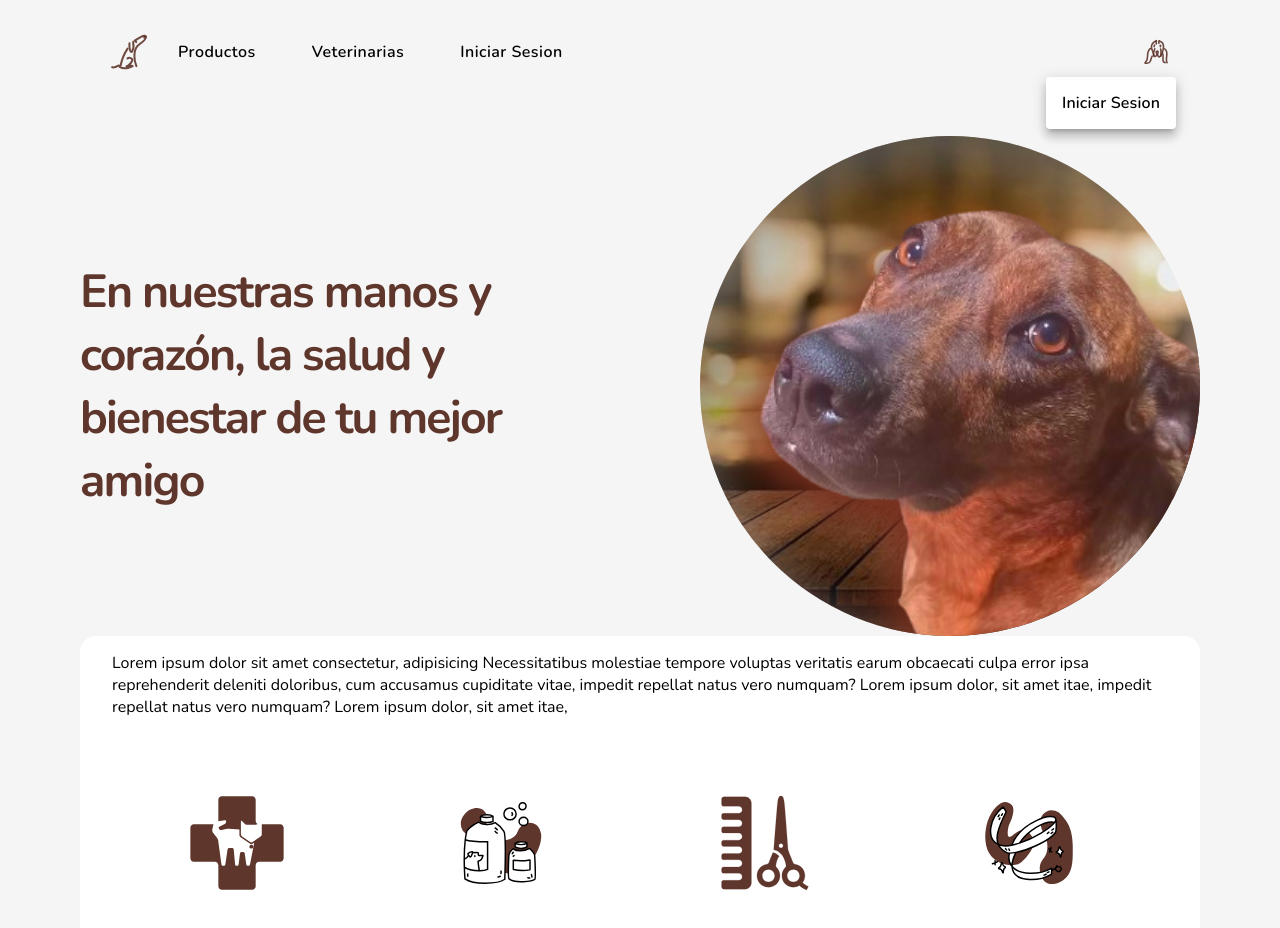
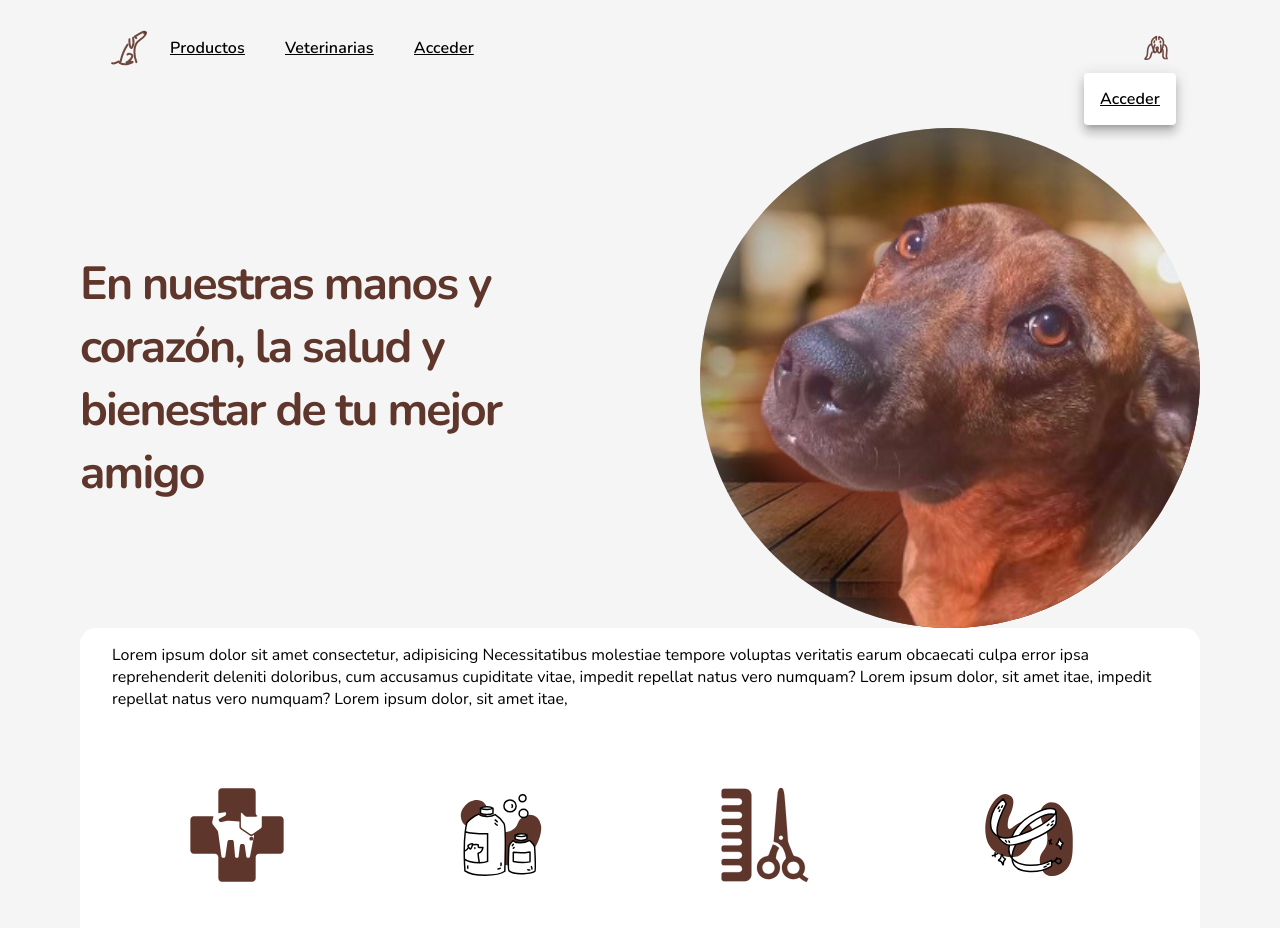
Before and after one commit to LPZneider/app-veterinaria, a React (Vite) app: page /home in a window 1280 px wide. Both pictures are taken after a click on the button "Open settings". Shown: the top 928 px of the page. Built offline with nearby package versions, Linux system fonts and the light colour scheme.

Commit message:
creando login

```diff
--- a/src/App.tsx
+++ b/src/App.tsx
@@ -9,6 +9,7 @@ import store from "./redux/store";
 import { RoutesWithNotFound } from "./utilities";
 import { RoleGuard } from "./guards";
 import { Props } from "./guards/rol.guard";
+import { Login } from "./pages/Login";
 
 function App() {
   return (
@@ -19,6 +20,7 @@ function App() {
             <RoutesWithNotFound>
               <Route path="/" element={<Navigate to={PublicRoutes.HOME} />} />
               <Route path={PublicRoutes.HOME} element={<Home />} />
+              <Route path={PublicRoutes.LOGIN} element={<Login />} />
               <Route element={<AuthGuard privateValidation={true} />}>
                 <Route element={<RoleGuard {...tipoUser} />}>
                   {rutas.map((r) => {
--- a/src/components/Navbar/Navbar.tsx
+++ b/src/components/Navbar/Navbar.tsx
@@ -13,11 +13,9 @@ import Tooltip from "@mui/material/Tooltip";
 import MenuItem from "@mui/material/MenuItem";
 import PetsIcon from "@mui/icons-material/Pets";
 import { useEffect } from "react";
+import { PropsNav } from "../../models/navbar";
 
-const pages = ["Productos", "Veterinarias", "iniciar sesion"];
-const settings = ["iniciar sesion"];
-
-function Navbar() {
+function Navbar({ pages, settings }: PropsNav) {
   const [anchorElNav, setAnchorElNav] = React.useState<null | HTMLElement>(
     null
   );
@@ -70,7 +68,7 @@ function Navbar() {
             variant="h6"
             noWrap
             component="a"
-            href="#app-bar-with-responsive-menu"
+            href="/home"
             sx={{
               mr: 2,
               display: { xs: "none", md: "flex" },
@@ -114,8 +112,10 @@ function Navbar() {
               }}
             >
               {pages.map((page) => (
-                <MenuItem key={page} onClick={handleCloseNavMenu}>
-                  <Typography textAlign="center">{page}</Typography>
+                <MenuItem key={page.title} onClick={handleCloseNavMenu}>
+                  <Typography textAlign="center" component="a" href={page.path}>
+                    {page.title}
+                  </Typography>
                 </MenuItem>
               ))}
             </Menu>
@@ -130,7 +130,7 @@ function Navbar() {
             variant="h5"
             noWrap
             component="a"
-            href="#app-bar-with-responsive-menu"
+            href="/home"
             sx={{
               mr: 2,
               display: { xs: "flex", md: "none" },
@@ -147,8 +147,10 @@ function Navbar() {
           </Typography>
           <Box sx={{ flexGrow: 1, display: { xs: "none", md: "flex" } }}>
             {pages.map((page) => (
-              <Button
-                key={page}
+              <Typography
+                component="a"
+                href={page.path}
+                key={page.title}
                 onClick={handleCloseNavMenu}
                 sx={{
                   my: 2,
@@ -161,8 +163,8 @@ function Navbar() {
                   textTransform: "capitalize",
                 }}
               >
-                {page}
-              </Button>
+                {page.title}
+              </Typography>
             ))}
           </Box>
           <Box sx={{ flexGrow: 0 }}>
@@ -193,9 +195,11 @@ function Navbar() {
               onClose={handleCloseUserMenu}
             >
               {settings.map((setting) => (
-                <MenuItem key={setting} onClick={handleCloseUserMenu}>
+                <MenuItem key={setting.title} onClick={handleCloseUserMenu}>
                   <Typography
                     textAlign="center"
+                    component="a"
+                    href={setting.path}
                     sx={{
                       color: "black",
                       display: "block",
@@ -205,7 +209,7 @@ function Navbar() {
                       textTransform: "capitalize",
                     }}
                   >
-                    {setting}
+                    {setting.title}
                   </Typography>
                 </MenuItem>
               ))}
--- a/src/models/index.ts
+++ b/src/models/index.ts
@@ -1,5 +1,5 @@
 export * from "./axios-call.model";
-export * from "./index";
+export * from "./navbar";
 export * from "./roles";
 export * from "./routes";
 export * from "./user.modal";
--- /dev/null
+++ b/src/models/navbar.ts
@@ -0,0 +1,13 @@
+export interface Pages {
+  title: string;
+  path: string;
+}
+export interface Settings {
+  title: string;
+  path: string;
+}
+
+export interface PropsNav {
+  pages: Pages[];
+  settings: Settings[];
+}
--- a/src/pages/Home/Home.tsx
+++ b/src/pages/Home/Home.tsx
@@ -1,8 +1,8 @@
 "use client";
+import { Navbar } from "@/components/Navbar";
+import { propsNavHome } from "@/utilities/navProps";
 import React from "react";
 import "./Home.css";
-import { Login } from "../Login";
-import { Navbar } from "@/components/Navbar";
 
 export type HomeProps = {
   // types...
@@ -11,7 +11,7 @@ export type HomeProps = {
 const Home: React.FC<HomeProps> = ({}) => {
   return (
     <article className="home">
-      <Navbar />
+      <Navbar {...propsNavHome} />
       <section className="flex-container">
         <div className="mara1 flex-item">
           <img src="/src/assets/mara.png" alt="mara" className="mara" />
--- a/src/pages/Login/Login.tsx
+++ b/src/pages/Login/Login.tsx
@@ -1,6 +1,19 @@
+import { Navbar } from "@/components/Navbar";
 import { PrivateRoutes, Roles } from "@/models";
 import { login } from "@/redux/states/user";
 import { AppStore } from "@/redux/store";
+import { propsNavLogin } from "@/utilities/navProps";
+import { AccountCircle, KeyOff } from "@mui/icons-material";
+
+import Visibility from "@mui/icons-material/Visibility";
+import VisibilityOff from "@mui/icons-material/VisibilityOff";
+import Box from "@mui/material/Box";
+import FormControl from "@mui/material/FormControl";
+import IconButton from "@mui/material/IconButton";
+import Input from "@mui/material/Input";
+import InputAdornment from "@mui/material/InputAdornment";
+import InputLabel from "@mui/material/InputLabel";
+import TextField from "@mui/material/TextField";
 import React from "react";
 import { useDispatch, useSelector } from "react-redux";
 import { useNavigate } from "react-router-dom";
@@ -44,10 +57,22 @@ const Login: React.FC<LoginProps> = ({}) => {
   };
 
   return (
-    <div>
-      <h2>Hola este es el login</h2>
-      <button onClick={() => loginUser(validarRutas)}>Login</button>
-    </div>
+    <article className="home">
+      <Navbar {...propsNavLogin} />
+      <Box sx={{ display: "flex", alignItems: "flex-end" }}>
+        <AccountCircle sx={{ color: "action.active", mr: 1, my: 0.5 }} />
+        <TextField id="input-with-sx" label="Usuario" variant="standard" />
+      </Box>
+      <Box sx={{ display: "flex", alignItems: "flex-end" }}>
+        <KeyOff sx={{ color: "action.active", mr: 1, my: 0.5 }} />
+        <TextField
+          id="input-with-sx"
+          type="password"
+          label="Password"
+          variant="standard"
+        />
+      </Box>
+    </article>
   );
 };
 
--- a/src/utilities/index.ts
+++ b/src/utilities/index.ts
@@ -1,4 +1,4 @@
-export * from "./index";
 export { default as loadAbort } from "./load-abort-axios.utility";
 export * from "./localStorage.utility";
+export * from "./navProps";
 export { default as RoutesWithNotFound } from "./routesWithNotFound.utility";
--- /dev/null
+++ b/src/utilities/navProps.ts
@@ -0,0 +1,22 @@
+import { Pages, PropsNav, Settings } from "@/models";
+
+const pages: Pages[] = [
+  { title: "Productos", path: "/productos" },
+  { title: "Veterinarias", path: "/veterinarias" },
+  { title: "Acceder", path: "/login" },
+];
+const settings: Settings[] = [{ title: "Acceder", path: "/login" }];
+
+const pagesLogin: Pages[] = [
+  { title: "Productos", path: "/productos" },
+  { title: "Veterinarias", path: "/veterinarias" },
+];
+
+export const propsNavHome: PropsNav = {
+  pages,
+  settings,
+};
+export const propsNavLogin: PropsNav = {
+  pages: pagesLogin,
+  settings,
+};
```
